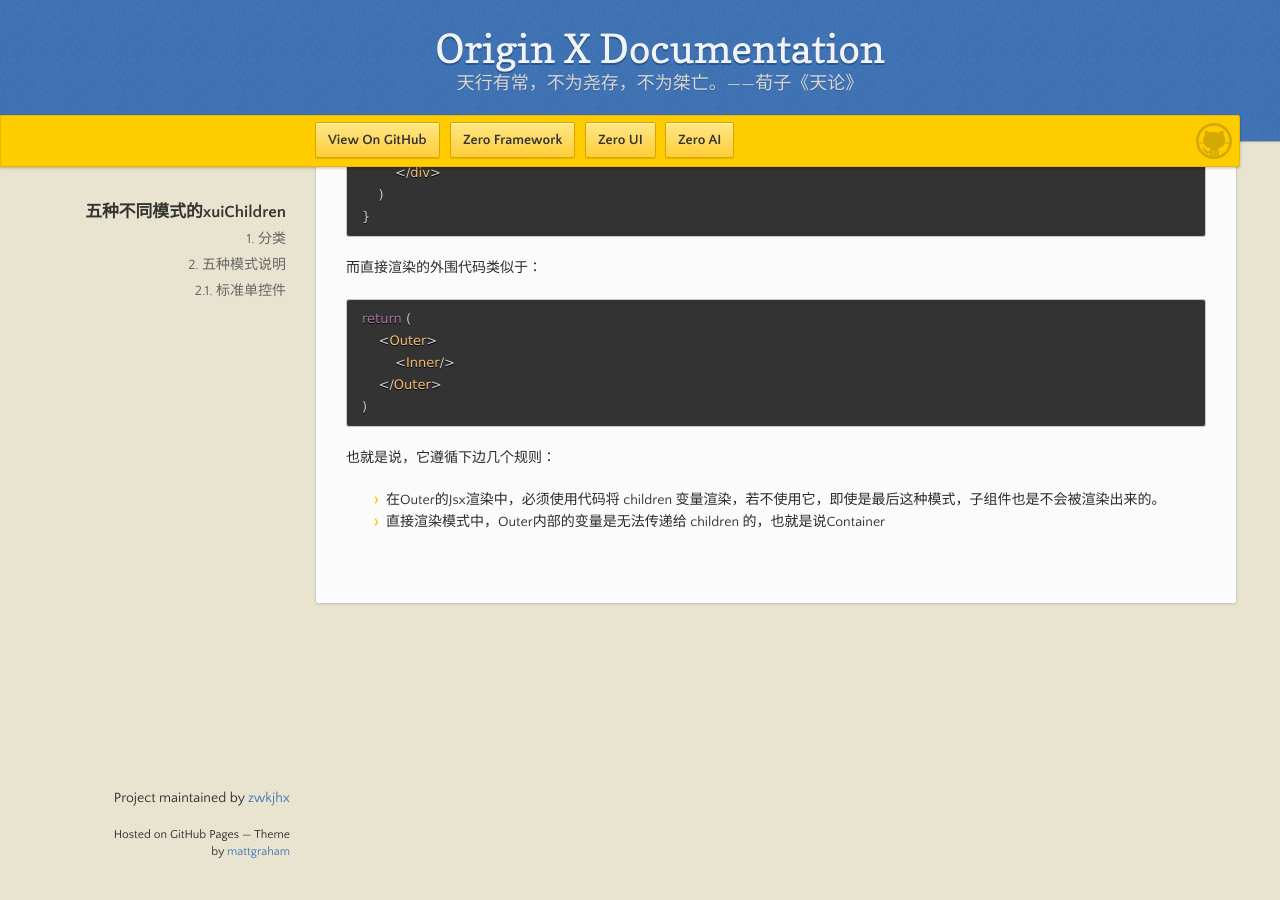
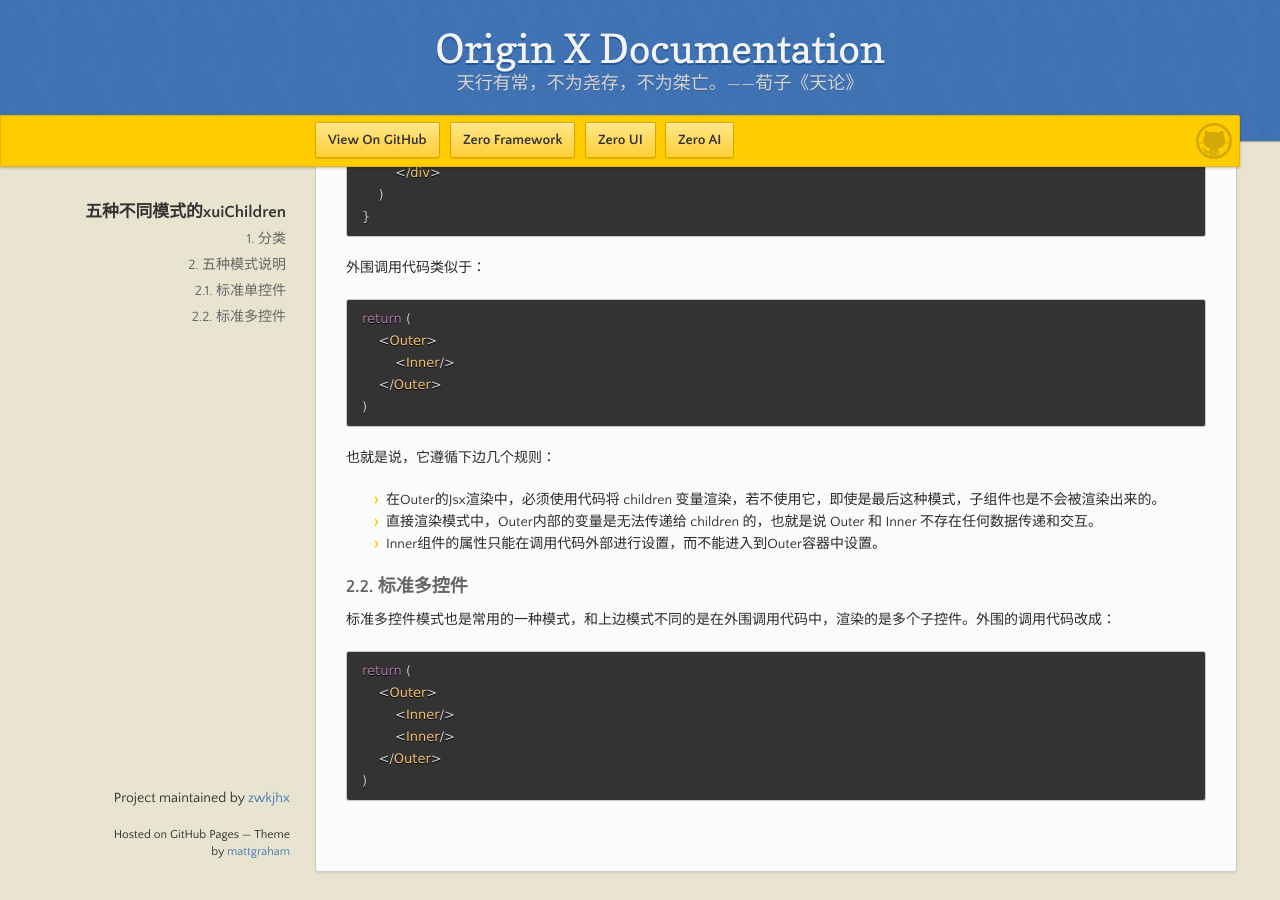
Before and after one commit to zwkjhx/ox-doc, a Jekyll site: the page built from specification/3-origin-xgui-fan/spo-017-wu-zhong-bu-tong-mo-shi-de-xuichildren-shuo-ming.md, in a window 1280 px wide and 900 px high, scrolled down 1356 px. Built offline with Jekyll 4.4.1, drawn with Linux system fonts in a browser that asks for light colours; our own code applies the rules of GitHub Pages for plain Markdown files.

Commit message:
Updates specification/3-origin-xgui-fan/spo-017-wu-zhong-bu-tong-mo-shi-de-xuichildren-shuo-ming.md
Auto commit by GitBook Editor

````diff
--- a/specification/3-origin-xgui-fan/spo-017-wu-zhong-bu-tong-mo-shi-de-xuichildren-shuo-ming.md
+++ b/specification/3-origin-xgui-fan/spo-017-wu-zhong-bu-tong-mo-shi-de-xuichildren-shuo-ming.md
@@ -64,7 +64,7 @@
 }
 ```
 
-而直接渲染的外围代码类似于：
+外围调用代码类似于：
 
 ```jsx
 return (
@@ -77,4 +77,18 @@
 也就是说，它遵循下边几个规则：
 
 * 在Outer的Jsx渲染中，必须使用代码将 children 变量渲染，若不使用它，即使是最后这种模式，子组件也是不会被渲染出来的。
-* 直接渲染模式中，Outer内部的变量是无法传递给 children 的，也就是说Container
+* 直接渲染模式中，Outer内部的变量是无法传递给 children 的，也就是说 Outer 和 Inner 不存在任何数据传递和交互。
+* Inner组件的属性只能在调用代码外部进行设置，而不能进入到Outer容器中设置。
+
+### 2.2. 标准多控件
+
+标准多控件模式也是常用的一种模式，和上边模式不同的是在外围调用代码中，渲染的是多个子控件。外围的调用代码改成：
+
+```jsx
+return (
+    <Outer>
+        <Inner/>
+        <Inner/>
+    </Outer>
+)
+```
````
